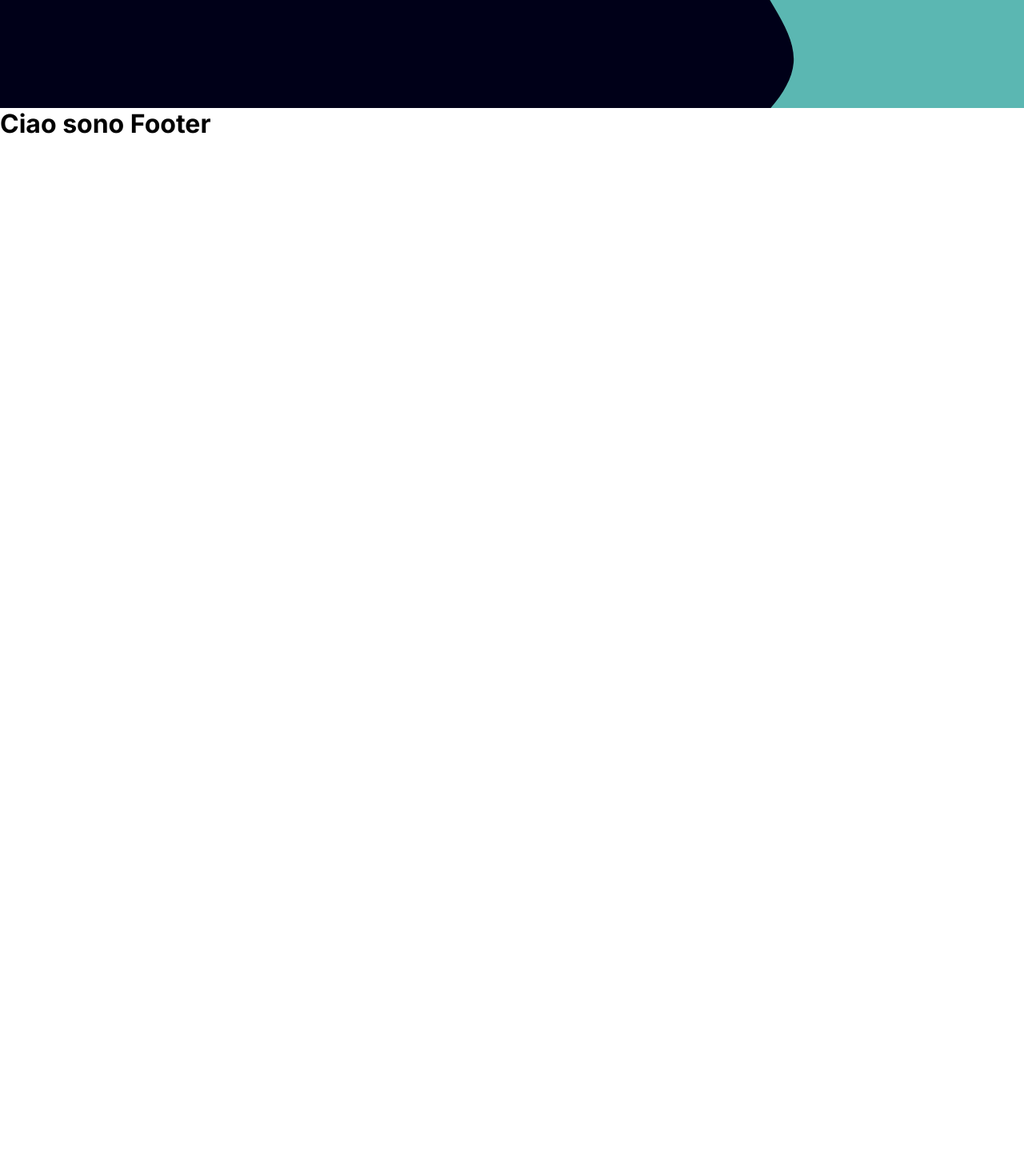
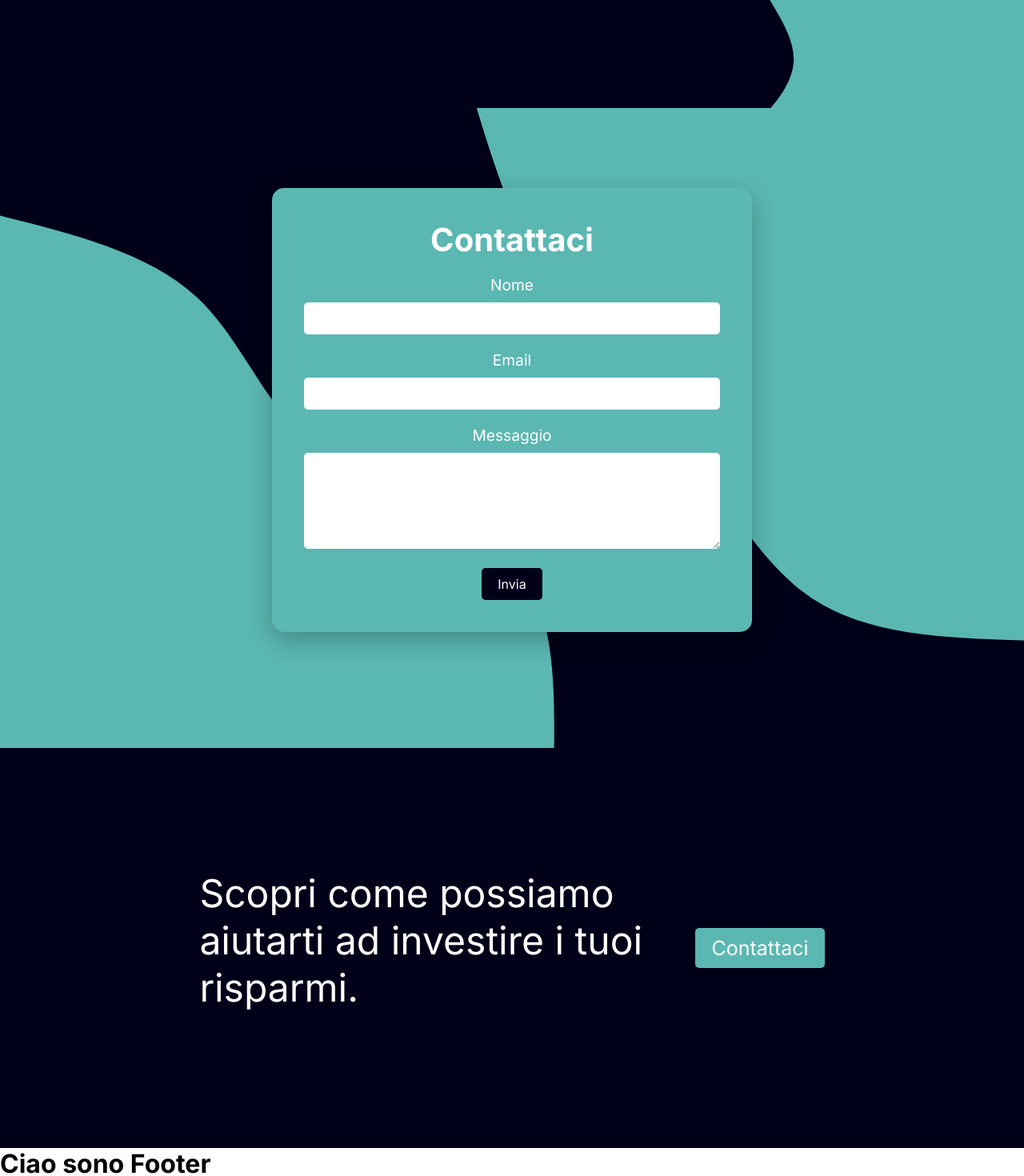
Before and after one commit to gianlucanied/project_airbanker, a Vue app in the folder project_airbanker/: page / in a window 1280 px wide. Shown: the part 2340-3810 px from the top of the page at 80% size. Before the commit the page ends 2514 px from the top, so only its background shows below. Built offline with nearby package versions, Linux system fonts and the light colour scheme.

Commit message:
add: banner

```diff
--- a/project_airbanker/src/pages/AppHome.vue
+++ b/project_airbanker/src/pages/AppHome.vue
@@ -132,6 +132,33 @@ export default {
           <p>Investimenti che crescono.</p>
         </div>
       </div>
+    </div>
+  </section>
+
+  <section class="contact-form-container">
+    <div class="contact-form">
+      <h2>Contattaci</h2>
+      <form action="https://formspree.io/f/your-form-id" method="POST">
+        <label for="name">Nome</label>
+        <input type="text" id="name" name="name" required />
+
+        <label for="email">Email</label>
+        <input type="email" id="email" name="email" required />
+
+        <label for="message">Messaggio</label>
+        <textarea id="message" name="message" rows="5" required></textarea>
+
+        <button class="cta-btn" type="submit">Invia</button>
+      </form>
+    </div>
+  </section>
+
+  <section class="banner">
+    <div class="text-banner">
+      Scopri come possiamo aiutarti ad investire i tuoi risparmi.
+    </div>
+    <div class="button-banner">
+      <button>Contattaci</button>
     </div>
   </section>
 </template>
@@ -301,4 +328,114 @@ export default {
 .right-section h3 {
   font-size: 6rem;
 }
+
+.contact-form-container {
+  height: 100vh;
+  background-image: url("/blob-scene-haikei.svg");
+  background-size: cover;
+  background-repeat: no-repeat;
+  background-position: center;
+  padding: 100px;
+}
+
+.contact-form {
+  background-color: #5bb7b2;
+  padding: 40px;
+  border-radius: 15px;
+  color: white;
+  text-align: center;
+  max-width: 600px;
+  margin: auto;
+  box-shadow: rgba(0, 0, 0, 0.25) 0px 10px 30px;
+  transition: background-color 0.4s ease, transform 0.4s ease,
+    box-shadow 0.4s ease;
+}
+
+.contact-form:hover {
+  background-color: #5bb7b2;
+  /* box-shadow: 0 0 25px #5bb7b2; */
+  transform: scale(1.1);
+}
+
+.contact-form h2 {
+  font-size: 2.5rem;
+  margin-bottom: 20px;
+  position: relative;
+}
+
+.contact-form h2::after {
+  content: "";
+  position: absolute;
+  bottom: -5px;
+  left: 0;
+  width: 0;
+  height: 3px;
+  background-color: white;
+  transition: width 1s ease;
+}
+
+.contact-form:hover h2::after {
+  width: 100%;
+}
+
+.contact-form label {
+  font-size: 1.2rem;
+  margin-bottom: 10px;
+  display: block;
+}
+
+.contact-form input,
+.contact-form textarea {
+  width: 100%;
+  padding: 10px;
+  margin-bottom: 20px;
+  border: none;
+  border-radius: 5px;
+  font-size: 1rem;
+}
+
+.banner {
+  display: flex;
+  justify-content: center;
+  align-items: center;
+  padding: 20px;
+  background-color: #000018;
+  height: 500px;
+  text-align: center;
+}
+
+.text-banner {
+  font-size: 3rem;
+  color: white;
+  margin-bottom: 20px;
+  width: 50%;
+  text-align: left;
+}
+
+.button-banner {
+  display: flex;
+  justify-content: center;
+}
+
+.button-banner button {
+  padding: 10px 20px;
+  background-color: #5bb7b2;
+  border: none;
+  color: white;
+  border-radius: 5px;
+  font-size: 25px;
+  cursor: pointer;
+  transition: background-color 0.4s ease, transform 0.4s ease,
+    box-shadow 0.4s ease;
+}
+
+.button-banner button:hover {
+  background-color: #5bb7b2;
+  box-shadow: 0 0 50px #5bb7b2;
+  transform: scale(1.1);
+}
+
+.button-banner button:active {
+  transform: scale(1);
+}
 </style>
```
Also changed, not shown: project_airbanker/public/blob-scene-haikei.svg (added), project_airbanker/public/wave-haikei(1).svg (added).
